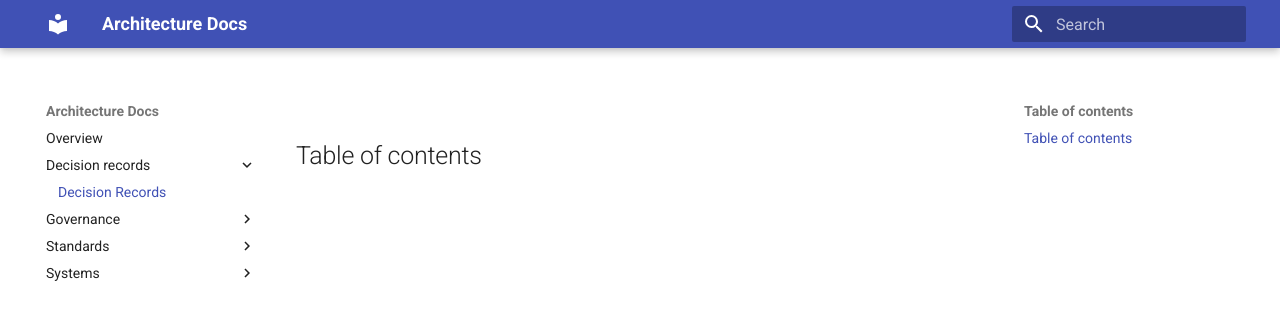
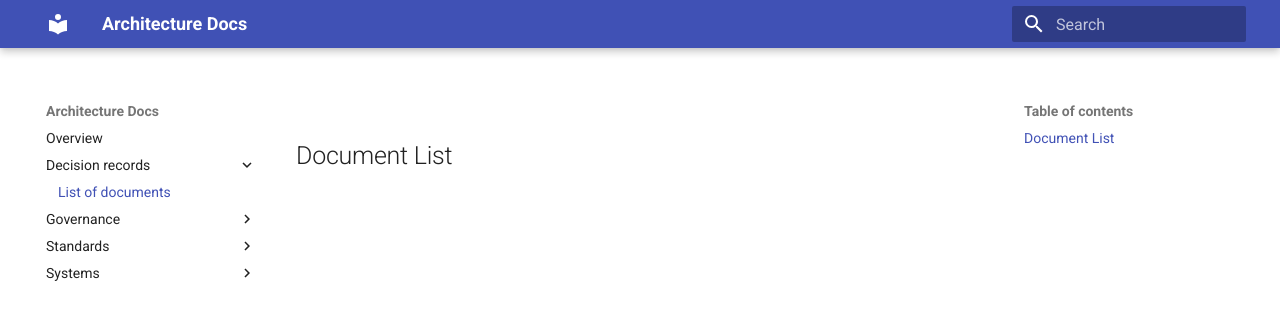
Before and after one commit to vishnu-staples/architecture-doc-repo, an MkDocs documentation site: the page built from docs/decision-records/index.md, in a window 1280 px wide. Shown: the top 322 px of the page. Built offline with MkDocs 1.6.1 and Material for MkDocs 9.7.7, drawn with Linux system fonts in a browser that asks for light colours.

Commit message:
Fixing ADR level

```diff
--- a/docs/decision-records/index.md
+++ b/docs/decision-records/index.md
@@ -1,3 +1,3 @@
-# Decision Records
+# List of documents
 
-## Table of contents
+## Document List
```
